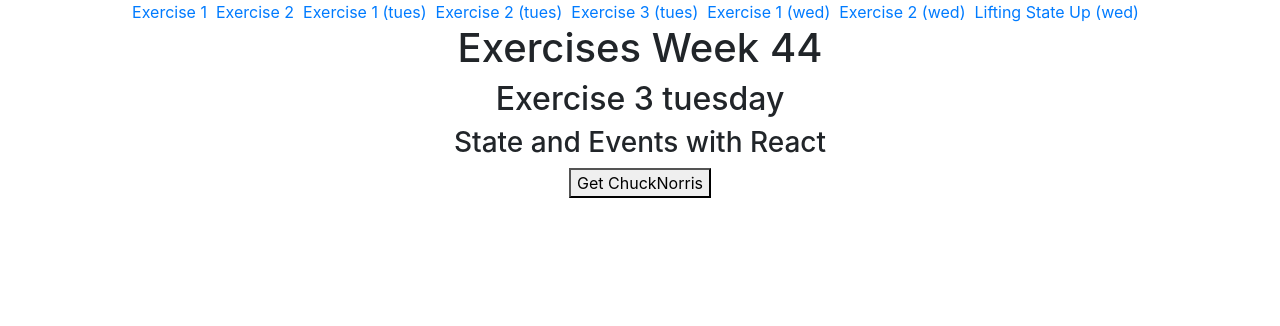
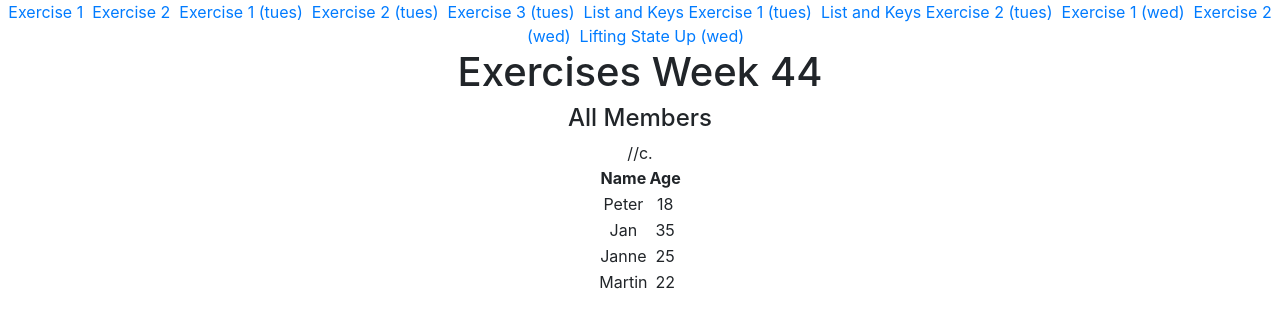
Before and after one commit to cph-ms782/Review_week44, a React (Create React App) app in the folder exercises/: page / in a window 1280 px wide. Shown: the top 326 px of the page. Built offline with nearby package versions, Linux system fonts and the light colour scheme.

Commit message:
tuesday second file done

```diff
--- a/exercises/src/index.js
+++ b/exercises/src/index.js
@@ -6,11 +6,13 @@ import App2 from './monday/App2'
 import App3 from './tuesday/App3'
 import App4 from './tuesday/App4'
 import AppJokes from './tuesday/AppJokes'
+import ListDemoApp from './tuesday/ListDemoApp'
+import ListDemoApp2 from './tuesday/ListDemoApp2'
 import App5 from './wednesday/App5'
 import FormDemo from './wednesday/FormDemo'
 import FormDemoMultiple from './wednesday/FormDemoMultiple'
 
-let app = <AppJokes />
+let app = <ListDemoApp2 />
 
 const DontUseMeForReal = () => {
     return (
@@ -20,6 +22,8 @@ const DontUseMeForReal = () => {
          <a href="/" className="x" id="app3">Exercise 1 (tues)</a> &nbsp;
          <a href="/" className="x" id="app4">Exercise 2 (tues)</a> &nbsp;
          <a href="/" className="x" id="appjokes">Exercise 3 (tues)</a> &nbsp;
+         <a href="/" className="x" id="listdemoapp">List and Keys Exercise 1 (tues)</a> &nbsp;
+         <a href="/" className="x" id="listdemoapp2">List and Keys Exercise 2 (tues)</a> &nbsp;
          <a href="/" className="x" id="formdemo">Exercise 1 (wed)</a> &nbsp;
          <a href="/" className="x" id="formdemomultiple">Exercise 2 (wed)</a> &nbsp;
          <a href="/" className="x" id="app5">Lifting State Up (wed)</a> &nbsp;
@@ -41,6 +45,8 @@ function handleSelect(event) {
         case "app2": app = <App2 />; break;
         case "app4": app = <App4 />; break;
         case "appjokes": app = <AppJokes />; break;
+        case "listdemoapp": app = <ListDemoApp />; break;
+        case "listdemoapp2": app = <ListDemoApp2 />; break;
         case "app5": app = <App5 />; break;
         case "formdemo": app = <FormDemo />; break;
         case "formdemomultiple": app = <FormDemoMultiple />; break;
--- /dev/null
+++ b/exercises/src/tuesday/ListDemoApp.js
@@ -0,0 +1,65 @@
+import React, { useState, useEffect } from "react";
+
+// e.
+const ListItem = (props) => {
+    return <li>{props.value}</li>;
+}
+
+function NumberList({ numbers }) {
+    console.log("--NUMBERS -->", numbers)
+    // d. by placing a key in each list item react works better
+    const listItems = numbers.map(number =>
+        <ListItem key={number.toString()}
+            value={number}
+        />);
+    return listItems;
+}
+
+// f.
+const NumberTable = (props) => {
+    console.log("NumberTable");
+    console.log("props.value", props.numbre)
+    var style = {
+        margin: "auto"
+    };
+    return (
+        <table style={style}>
+            <tbody>
+                <tr>
+                    <td>{props.numbre}</td>
+                </tr>
+            </tbody>
+        </table>);
+}
+
+function ListDemo(props) {
+    console.log("props.numbers", props.numbers)
+    return (
+        <div>
+            <h2>Exercise 1 tuesday</h2>
+            <h3>List and Keys</h3>
+            <h2>All numbers passed in via props</h2>
+            <ul>
+                <NumberList numbers={props.numbers} />
+            </ul>
+            <NumberTable numbre={props.numbers} />
+        </div>
+    );
+}
+export default function App() {
+    const [numbers, setNumbers] = useState([1, 2, 3, 4]);
+
+    // g.
+    useEffect(() => {
+        const interval = setInterval(() => {
+            console.log("adding to array");
+            numbers.push(numbers[numbers.length - 1] + 1);
+            setNumbers([...numbers]);
+        }, 5000
+        );
+
+        return () => clearInterval(interval);
+    });
+
+    return <ListDemo numbers={numbers} />;
+}
--- /dev/null
+++ b/exercises/src/tuesday/ListDemoApp2.js
@@ -0,0 +1,39 @@
+import React, { useState } from "react";
+
+
+function MemberTable({ members }) {
+    var style = {
+        margin: "auto"
+    };
+    // b.
+    return (
+        <table style={style} >
+            <thead><tr><th>Name</th><th>Age</th></tr></thead>
+            <tbody>
+                {members.map(member => (
+                    <tr key={member.name + member.age}><td>{member.name}</td><td>{member.age}</td></tr>
+                ))}
+            </tbody>
+        </table>
+    );
+}
+
+function MemberDemo(props) {
+    return (
+        <div >
+            <h4>All Members</h4>
+            //c.
+            <MemberTable members={props.members} />
+        </div>
+    );
+}
+
+export default function ListDemoApp2() {
+    const initialMembers = [{ name: "Peter", age: 18 },
+    { name: "Jan", age: 35 },
+    { name: "Janne", age: 25 },
+    { name: "Martin", age: 22 }];
+    const [members, setMembers] = useState(initialMembers)
+
+    return (<MemberDemo members={members} />);
+}
```
